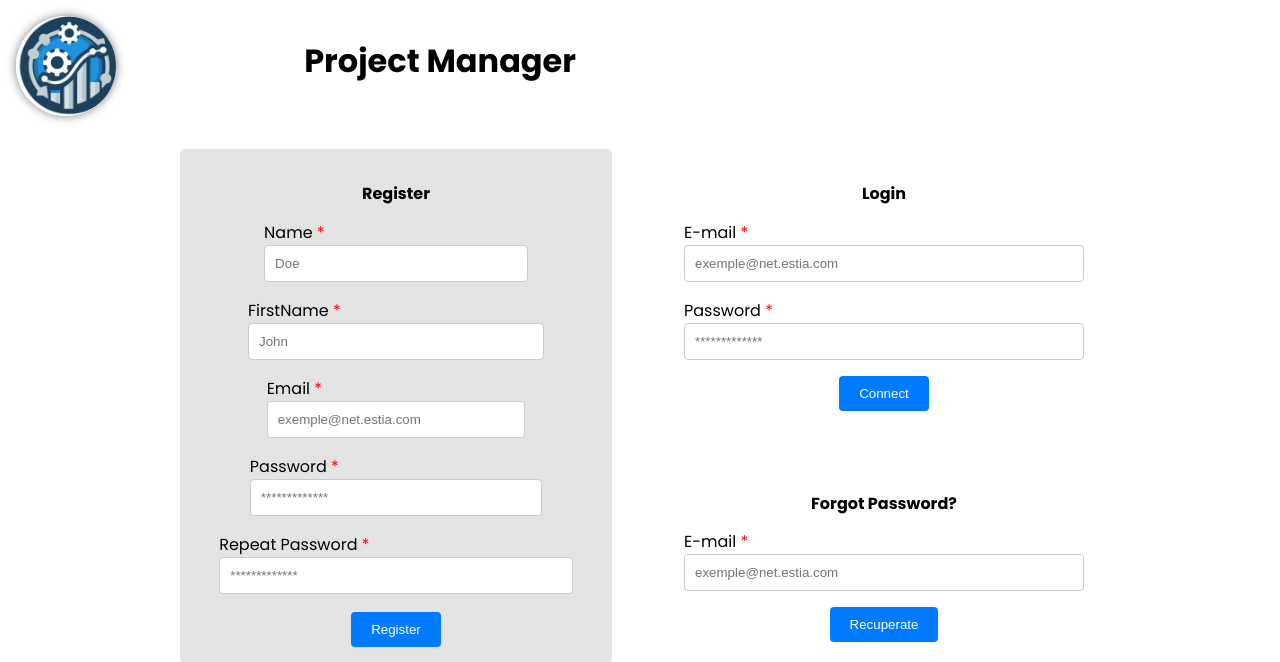
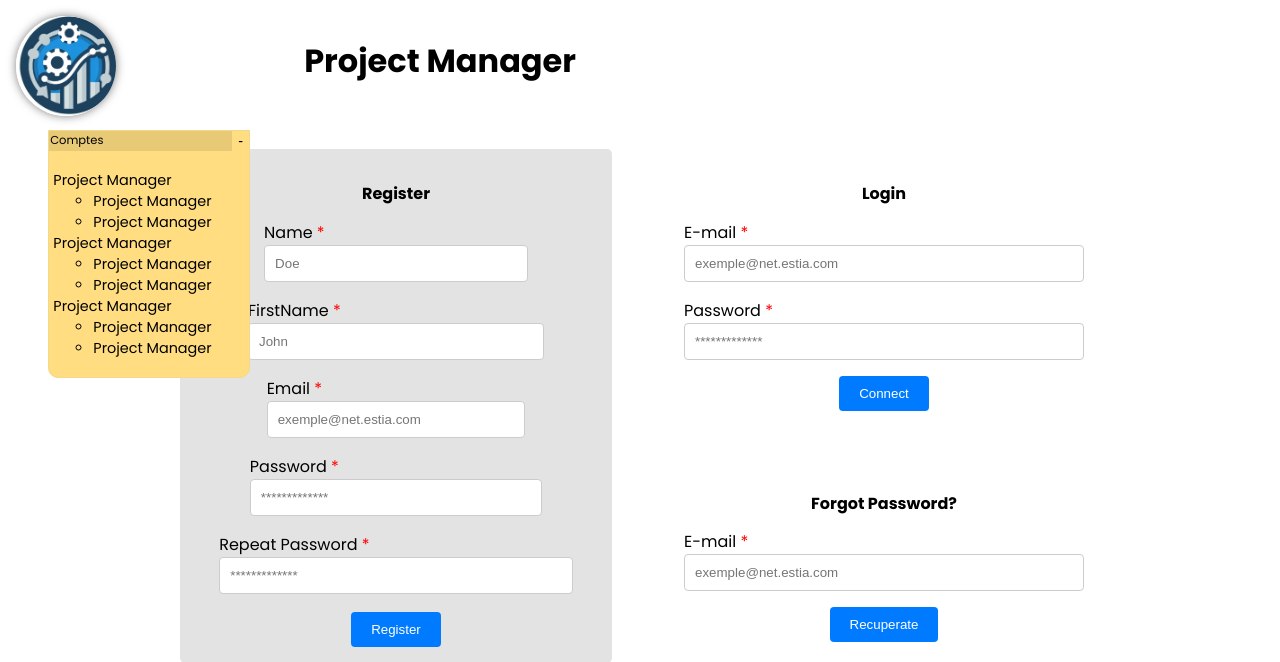
Before and after one commit to Varask/Estia_integration_project, a PHP site: page /view/loginView.html in a window 1280 px wide. Shown: the top 662 px of the page. Run offline with PHP 8.4, Linux system fonts and the light colour scheme.

Commit message:
chore: Add post-it functionality to login page

```diff
--- a/CSS/login.css
+++ b/CSS/login.css
@@ -39,3 +39,49 @@
 .coloneGauche { grid-area: 1 / 1 / 4 / 2; }
 .item1_col_Droite { grid-area: 1 / 2 / 2 / 3; }
 .item2_col_Droite { grid-area: 2 / 2 / 3 / 3; }
+/* Post-IT */
+.post {
+    position: absolute;
+    width: 200px;
+    height: fit-content;
+    background-color: #ffdd80;
+    border: 1px solid #f4d889;
+    border-radius: 0 0 10px 10px;
+    font-size: 0.9em;
+    transition: height 0.8s ease, opacity 0.8s ease;
+}
+
+.post > ul {
+    padding: 0.3em;
+    list-style: none;
+    transition: max-height 0.3s ease, opacity 0.3s ease;
+    overflow: hidden;
+}
+
+.post > div {
+    width: 100%;
+    height: 20px;
+    background-color: #00000017;
+    display: flex;
+    flex-direction: row;
+    justify-content: space-between;
+}
+
+.post > div > p {
+    margin: 0.1em;
+    font-size: 0.8em;
+    color: #000000;
+}
+
+.post > div > button {
+    background-color: #ffdd80;
+    border: none;
+    font-size: 1em;
+    cursor: pointer;
+}
+
+.hidden {
+    max-height: 0;
+    opacity: 0;
+    transition: ease 0.3s;
+}
--- /dev/null
+++ b/JS_controller/postit.js
@@ -0,0 +1,23 @@
+function updatePostPosition() {
+    var postElement = document.querySelector('.post');
+    if (postElement) {
+        postElement.style.right = (window.innerWidth - 250) + 'px';
+        postElement.style.top = (130) + 'px';
+    }
+}
+
+window.addEventListener('load', updatePostPosition);
+window.addEventListener('resize', updatePostPosition);
+
+
+function togglePostIt(button) {
+    const post = button.parentElement.parentElement;
+    const ul = post.querySelector('ul');
+    if (ul.classList.contains('hidden')) {
+        ul.classList.remove('hidden');
+        button.textContent = '-';
+    } else {
+        ul.classList.add('hidden');
+        button.textContent = '+';
+    }
+}
--- a/view/loginView.html
+++ b/view/loginView.html
@@ -75,7 +75,35 @@
     </div>
   </section>
 
+  <div class="post">
+    <div>
+      <p>
+        Comptes
+      </p>
+      <button  onclick="togglePostIt(this)">
+        -
+      </button>
+    </div>
 
+    <ul>
+      <li>Project Manager</li>
+          <ul>
+            <li>Project Manager</li>
+            <li>Project Manager</li>
+          </ul>
+      <li>Project Manager</li>
+          <ul>
+            <li>Project Manager</li>
+            <li>Project Manager</li>
+          </ul>
+      <li>Project Manager</li>
+          <ul>
+            <li>Project Manager</li>
+            <li>Project Manager</li>
+          </ul>
+    </ul>
+
+  </div>
+  <script src="../JS_controller/postit.js"></script>
 </body>
-
 </html>
```
